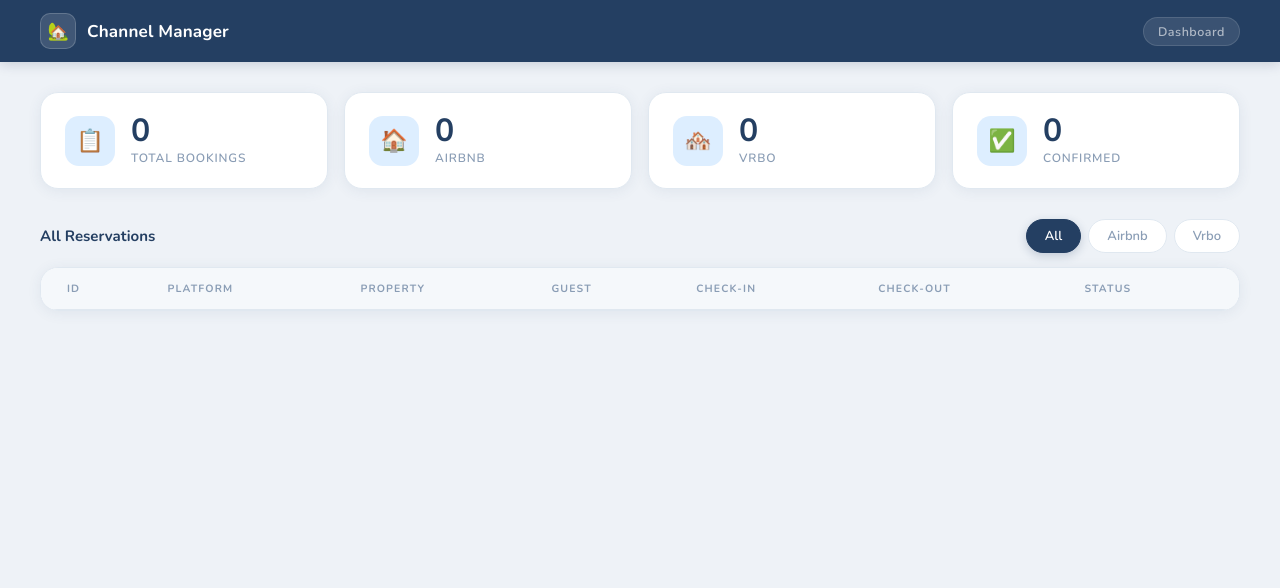
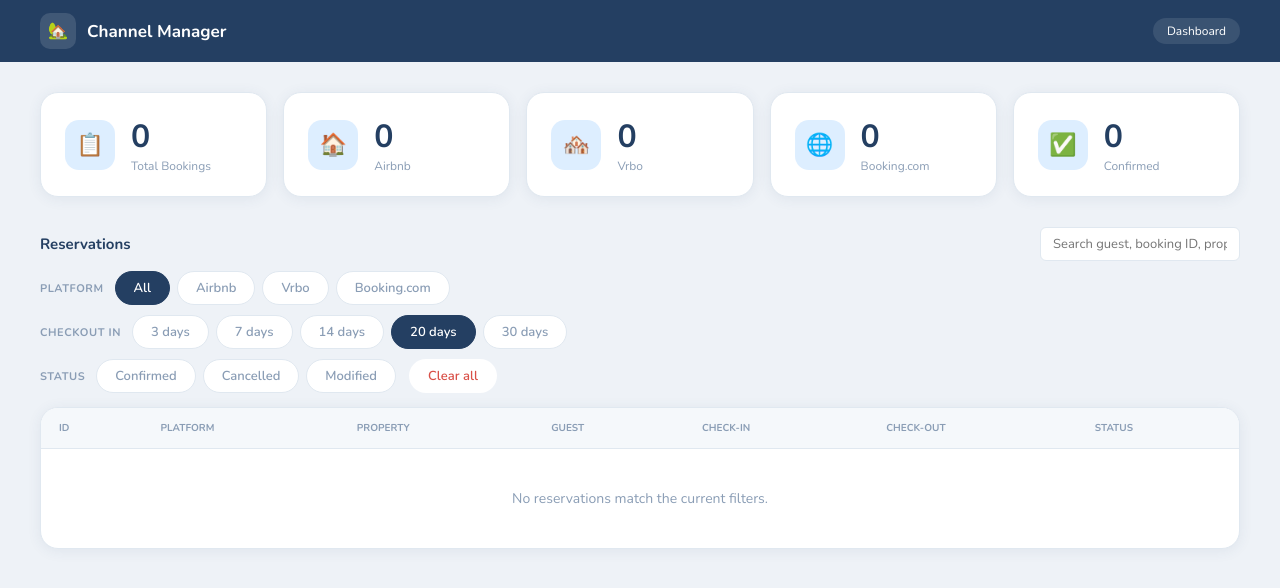
Before and after one commit to mustafat52/channel-manager, a FastAPI app: page /dashboard in a window 1280 px wide. Shown: the top 588 px of the page. Run offline with FastAPI, Linux system fonts and the light colour scheme; the visitor is signed in with stand-in values (Sample User, id 1); lists and menus that the app fills with data are empty.

Commit message:
added filters

```diff
--- a/app/main.py
+++ b/app/main.py
@@ -2,77 +2,106 @@ from fastapi import FastAPI, Request
 from fastapi.responses import HTMLResponse, RedirectResponse
 from fastapi.templating import Jinja2Templates
 from sqlalchemy.orm import Session
-from sqlalchemy import func
+from sqlalchemy import func, or_
+from sqlalchemy import Enum as SAEnum
 from starlette.middleware.sessions import SessionMiddleware
+from datetime import date, timedelta
 
 from app.db.database import SessionLocal
-from app.db.models import Booking, Property
+from app.db.models import Booking, Property, BookingStatus  # make sure BookingStatus is imported
 from app.api import auth
 
 
 app = FastAPI()
 
-# Session middleware for login sessions
 app.add_middleware(SessionMiddleware, secret_key="change-this-secret-key")
 
 templates = Jinja2Templates(directory="app/templates")
 
-# include auth routes (login)
 app.include_router(auth.router)
 
 
+@app.get("/")
+def home():
+    return RedirectResponse("/login")
+
+
+# ── Single, correct /dashboard route ──────────────────────────────────────────
 @app.get("/dashboard", response_class=HTMLResponse)
-def dashboard(request: Request, platform: str = None):
-
-    # check if user is logged in
+def dashboard(
+    request: Request,
+    platform: str = None,
+    status: str = None,
+    window: int = 20,       # default 20-day checkout window
+    search: str = None,
+):
     if not request.session.get("user"):
         return RedirectResponse(url="/login")
 
     db: Session = SessionLocal()
 
     try:
+        today = date.today()
+        window_end = today + timedelta(days=window)
+
         query = db.query(Booking).join(Property)
 
+        # PLATFORM FILTER
         if platform:
             query = query.filter(Booking.platform == platform)
 
-        bookings = query.order_by(Booking.created_at.desc()).all()
+        # STATUS FILTER — cast string → Enum so SQLAlchemy comparison works
+        if status:
+            try:
+                query = query.filter(Booking.status == BookingStatus(status))
+            except ValueError:
+                pass  # ignore invalid status values rather than crashing
 
-        total_bookings = db.query(func.count(Booking.id)).scalar()
-        airbnb_count = (
-            db.query(func.count(Booking.id))
-            .filter(Booking.platform == "airbnb")
-            .scalar()
+        # CHECKOUT WINDOW FILTER — always applied (window defaults to 20)
+        query = query.filter(
+            Booking.checkout_date >= today,
+            Booking.checkout_date <= window_end,
         )
 
-        vrbo_count = (
-            db.query(func.count(Booking.id))
-            .filter(Booking.platform == "vrbo")
-            .scalar()
-        )
+        # SEARCH FILTER
+        if search:
+            query = query.filter(
+                or_(
+                    Booking.guest_name.ilike(f"%{search}%"),
+                    Booking.booking_id.ilike(f"%{search}%"),
+                    Property.name.ilike(f"%{search}%"),
+                )
+            )
 
-        confirmed_count = (
-            db.query(func.count(Booking.id))
-            .filter(Booking.status == "confirmed")
-            .scalar()
-        )
+        bookings = query.order_by(Booking.checkout_date.asc()).all()
+
+        # ── Stats (global, unaffected by active filters) ──────────────────────
+        total_bookings   = db.query(func.count(Booking.id)).scalar()
+        airbnb_count     = db.query(func.count(Booking.id)).filter(Booking.platform == "airbnb").scalar()
+        vrbo_count       = db.query(func.count(Booking.id)).filter(Booking.platform == "vrbo").scalar()
+        booking_count    = db.query(func.count(Booking.id)).filter(Booking.platform == "booking").scalar()
+        confirmed_count  = db.query(func.count(Booking.id)).filter(Booking.status == BookingStatus("confirmed")).scalar()
 
         return templates.TemplateResponse(
             "dashboard.html",
             {
                 "request": request,
                 "bookings": bookings,
-                "total_bookings": total_bookings,
-                "airbnb_count": airbnb_count,
-                "vrbo_count": vrbo_count,
+
+                # stats
+                "total_bookings":  total_bookings,
+                "airbnb_count":    airbnb_count,
+                "vrbo_count":      vrbo_count,
+                "booking_count":   booking_count,
                 "confirmed_count": confirmed_count,
+
+                # active filter state — None means "not selected"
                 "selected_platform": platform,
+                "selected_status":   status,
+                "window":            window,
+                "search":            search,
             },
         )
 
     finally:
         db.close()
-
-@app.get("/")
-def home():
-    return RedirectResponse("/login")
--- a/app/templates/dashboard.html
+++ b/app/templates/dashboard.html
@@ -34,7 +34,7 @@ body {
     color: var(--text);
 }
 
-/* ── Top Nav ─── */
+/* NAV */
 .topnav {
     background: var(--navy);
     height: 62px;
@@ -42,229 +42,174 @@ body {
     display: flex;
     align-items: center;
     justify-content: space-between;
-    box-shadow: 0 2px 12px rgba(20,40,70,0.18);
 }
 
-.nav-brand {
-    display: flex;
-    align-items: center;
-    gap: 11px;
+.nav-brand { display:flex; align-items:center; gap:11px; }
+.nav-icon {
+    width:36px; height:36px;
+    background: rgba(255,255,255,0.13);
+    border-radius:10px;
+    display:flex; align-items:center; justify-content:center;
 }
 
-.nav-icon {
-    width: 36px; height: 36px;
-    background: rgba(255,255,255,0.13);
-    border-radius: 10px;
-    display: flex; align-items: center; justify-content: center;
-    font-size: 17px;
-    border: 1px solid rgba(255,255,255,0.18);
+.nav-brand h1 { font-size:17px; color:white; }
+
+.nav-pill {
+    font-size:12px;
+    background:rgba(255,255,255,0.1);
+    padding:5px 14px;
+    border-radius:20px;
+    color:white;
 }
 
-.nav-brand h1 {
-    font-size: 17px;
-    font-weight: 700;
-    color: white;
-    letter-spacing: 0.01em;
-}
+/* PAGE */
+.page { padding:30px 40px 50px; }
 
-.nav-pill {
-    font-size: 12.5px;
-    font-weight: 600;
-    color: rgba(255,255,255,0.6);
-    background: rgba(255,255,255,0.1);
-    padding: 5px 14px;
-    border-radius: 20px;
-    border: 1px solid rgba(255,255,255,0.12);
-    letter-spacing: 0.04em;
-}
-
-/* ── Page ─── */
-.page {
-    padding: 30px 40px 50px;
-}
-
-/* ── Stats ─── */
+/* STATS */
 .stats {
-    display: grid;
-    grid-template-columns: repeat(4, 1fr);
-    gap: 16px;
-    margin-bottom: 30px;
+    display:grid;
+    grid-template-columns:repeat(5,1fr);
+    gap:16px;
+    margin-bottom:30px;
 }
 
 .card {
-    background: var(--surface);
-    border-radius: 18px;
-    padding: 22px 24px;
-    border: 1.5px solid var(--border);
-    box-shadow: var(--shadow);
-    display: flex;
-    align-items: center;
-    gap: 16px;
-    transition: transform 0.22s ease, box-shadow 0.22s ease;
-    animation: fadeUp 0.45s ease both;
+    background:var(--surface);
+    border-radius:18px;
+    padding:22px 24px;
+    border:1.5px solid var(--border);
+    box-shadow:var(--shadow);
+    display:flex;
+    align-items:center;
+    gap:16px;
 }
-.card:nth-child(1){animation-delay:.05s}
-.card:nth-child(2){animation-delay:.12s}
-.card:nth-child(3){animation-delay:.19s}
-.card:nth-child(4){animation-delay:.26s}
-.card:hover { transform: translateY(-3px); box-shadow: var(--shadow-hover); }
 
 .card-ico {
-    width: 50px; height: 50px;
-    border-radius: 14px;
-    display: flex; align-items: center; justify-content: center;
-    font-size: 22px;
-    background: var(--blue-pale);
-    flex-shrink: 0;
+    width:50px;height:50px;
+    border-radius:14px;
+    display:flex;align-items:center;justify-content:center;
+    font-size:22px;
+    background:var(--blue-pale);
 }
 
-.card h2 {
-    font-size: 32px;
-    font-weight: 700;
-    color: var(--navy);
-    line-height: 1;
-    margin-bottom: 3px;
-    letter-spacing: -0.02em;
+.card h2 { font-size:32px; color:var(--navy); }
+.card p { font-size:12px; color:var(--muted); }
+
+/* TOOLBAR */
+.toolbar {
+    display:flex;
+    flex-direction:column;
+    gap:10px;
+    margin-bottom:14px;
 }
 
-.card p {
-    font-size: 12px;
-    font-weight: 600;
-    color: var(--muted);
-    text-transform: uppercase;
-    letter-spacing: 0.07em;
-}
-
-/* ── Toolbar ─── */
-.toolbar {
-    display: flex;
-    align-items: center;
-    justify-content: space-between;
-    margin-bottom: 14px;
-    animation: fadeUp 0.45s 0.3s ease both;
+.toolbar-row {
+    display:flex;
+    align-items:center;
+    justify-content:space-between;
 }
 
 .toolbar-label {
-    font-size: 15px;
-    font-weight: 700;
+    font-size:15px;
+    font-weight:700;
+    color:var(--navy);
+}
+
+.filters { display:flex; gap:7px; flex-wrap:wrap; align-items:center; }
+
+.filters a {
+    text-decoration:none;
+    padding:7px 18px;
+    border-radius:30px;
+    font-size:13px;
+    font-weight:600;
+    background:var(--surface);
+    color:var(--muted);
+    border:1.5px solid var(--border);
+    transition: background 0.15s, color 0.15s;
+}
+
+.filters a.active {
+    background:var(--navy);
+    color:white;
+    border-color: var(--navy);
+}
+
+.filters a:hover:not(.active) {
+    background: var(--blue-pale);
     color: var(--navy);
 }
 
-.filters { display: flex; gap: 7px; }
-
-.filters a {
-    text-decoration: none;
-    padding: 7px 18px;
-    border-radius: 30px;
-    font-size: 13px;
-    font-weight: 600;
-    background: var(--surface);
-    color: var(--muted);
-    border: 1.5px solid var(--border);
-    transition: all 0.17s ease;
+/* SEARCH */
+.search-box input{
+    padding:7px 12px;
+    border-radius:6px;
+    border:1px solid var(--border);
+    font-size:13px;
+    font-family: 'Nunito', sans-serif;
 }
 
-.filters a:hover {
-    border-color: var(--blue);
-    color: var(--blue-deep);
-    background: var(--blue-pale);
+/* TABLE */
+.table-wrap {
+    background:var(--surface);
+    border-radius:18px;
+    border:1.5px solid var(--border);
+    box-shadow:var(--shadow);
+    overflow:hidden;
 }
 
-.filters a.active {
-    background: var(--navy);
-    color: white;
-    border-color: var(--navy);
-    box-shadow: 0 3px 10px rgba(36,63,98,0.22);
+table { width:100%; border-collapse:collapse; }
+
+thead tr { background:var(--surface-2); }
+
+th {
+    padding:13px 18px;
+    font-size:10px;
+    text-transform:uppercase;
+    color:var(--muted);
+    text-align: left;
 }
 
-/* ── Table ─── */
-.table-wrap {
-    background: var(--surface);
-    border-radius: 18px;
-    border: 1.5px solid var(--border);
-    box-shadow: var(--shadow);
-    overflow: hidden;
-    animation: fadeUp 0.45s 0.37s ease both;
+td {
+    padding:14px 18px;
+    font-size:14px;
+    border-top: 1px solid var(--border);
 }
 
-table { width: 100%; border-collapse: collapse; }
-
-thead tr {
-    background: var(--surface-2);
-    border-bottom: 1.5px solid var(--border);
-}
-
-th {
-    padding: 13px 18px;
-    text-align: left;
-    font-size: 10.5px;
-    font-weight: 700;
-    letter-spacing: 0.11em;
-    text-transform: uppercase;
-    color: var(--muted);
-}
-th:first-child { padding-left: 26px; }
-th:last-child  { padding-right: 26px; }
-
-tbody tr {
-    border-bottom: 1px solid var(--border);
-    transition: background 0.14s ease;
-}
-tbody tr:last-child { border-bottom: none; }
-tbody tr:hover { background: #f3f7fc; }
-
-td {
-    padding: 14px 18px;
-    font-size: 14px;
-    color: var(--text);
-    max-width: 230px;
-    word-wrap: break-word;
-    overflow-wrap: break-word;
-}
-td:first-child { padding-left: 26px; }
-td:last-child  { padding-right: 26px; }
-
 .id-badge {
-    font-size: 11.5px;
-    font-weight: 700;
-    color: var(--muted);
-    background: var(--surface-2);
-    padding: 3px 9px;
-    border-radius: 7px;
-    border: 1px solid var(--border);
+    font-size:11px;
+    background:var(--surface-2);
+    padding:3px 9px;
+    border-radius:7px;
 }
 
 .plat-badge {
-    display: inline-block;
-    padding: 3px 11px;
-    border-radius: 20px;
-    font-size: 12px;
-    font-weight: 700;
-    background: var(--blue-pale);
+    padding:3px 11px;
+    border-radius:20px;
+    background:var(--blue-pale);
+    font-size:12px;
+    font-weight:600;
     color: var(--blue-deep);
 }
 
-.prop-name { font-weight: 700; color: var(--navy); }
+.prop-name { font-weight:700; color:var(--navy); }
 
-.date-val { font-size: 13.5px; color: var(--muted); font-weight: 500; }
+td.confirmed { color:var(--green); font-weight:700; }
+td.cancelled { color:var(--red); font-weight:700; }
+td.modified  { color:var(--amber); font-weight:700; }
 
-td.confirmed { color: var(--green); font-weight: 700; font-size: 13px; }
-td.cancelled { color: var(--red);   font-weight: 700; font-size: 13px; }
-td.modified  { color: var(--amber); font-weight: 700; font-size: 13px; }
-
-/* ── Animations ─── */
-@keyframes fadeUp {
-    from { opacity: 0; transform: translateY(12px); }
-    to   { opacity: 1; transform: translateY(0); }
-}
-
-@media (max-width: 860px) {
-    .page, .topnav { padding-left: 20px; padding-right: 20px; }
-    .stats { grid-template-columns: repeat(2,1fr); }
+.filter-section-label {
+    font-size: 11px;
+    font-weight: 700;
+    color: var(--muted);
+    text-transform: uppercase;
+    letter-spacing: 0.05em;
+    margin-right: 4px;
 }
 
 </style>
 </head>
+
 <body>
 
 <nav class="topnav">
@@ -277,7 +222,9 @@ td.modified  { color: var(--amber); font-weight: 700; font-size: 13px; }
 
 <div class="page">
 
+<!-- STATS -->
 <div class="stats">
+
 <div class="card">
 <div class="card-ico">📋</div>
 <div>
@@ -285,6 +232,7 @@ td.modified  { color: var(--amber); font-weight: 700; font-size: 13px; }
 <p>Total Bookings</p>
 </div>
 </div>
+
 <div class="card">
 <div class="card-ico">🏠</div>
 <div>
@@ -292,6 +240,7 @@ td.modified  { color: var(--amber); font-weight: 700; font-size: 13px; }
 <p>Airbnb</p>
 </div>
 </div>
+
 <div class="card">
 <div class="card-ico">🏘️</div>
 <div>
@@ -299,6 +248,15 @@ td.modified  { color: var(--amber); font-weight: 700; font-size: 13px; }
 <p>Vrbo</p>
 </div>
 </div>
+
+<div class="card">
+<div class="card-ico">🌐</div>
+<div>
+<h2>{{ booking_count }}</h2>
+<p>Booking.com</p>
+</div>
+</div>
+
 <div class="card">
 <div class="card-ico">✅</div>
 <div>
@@ -306,19 +264,90 @@ td.modified  { color: var(--amber); font-weight: 700; font-size: 13px; }
 <p>Confirmed</p>
 </div>
 </div>
+
 </div>
 
+<!-- TOOLBAR -->
 <div class="toolbar">
-        <span class="toolbar-label">All Reservations</span>
-        <div class="filters">
-            <a href="/dashboard" class="{% if not selected_platform %}active{% endif %}">All</a>
-            <a href="/dashboard?platform=airbnb" class="{% if selected_platform == 'airbnb' %}active{% endif %}">Airbnb</a>
-            <a href="/dashboard?platform=vrbo" class="{% if selected_platform == 'vrbo' %}active{% endif %}">Vrbo</a>
+
+<div class="toolbar-row">
+<span class="toolbar-label">Reservations</span>
+
+<div class="search-box">
+<!-- Search preserves all active filters -->
+<form method="get" action="/dashboard">
+  {% if selected_platform %}<input type="hidden" name="platform" value="{{ selected_platform }}">{% endif %}
+  {% if selected_status %}<input type="hidden" name="status" value="{{ selected_status }}">{% endif %}
+  <input type="hidden" name="window" value="{{ window }}">
+  <input type="text" name="search" placeholder="Search guest, booking ID, property"
+    value="{{ search if search else '' }}">
+</form>
 </div>
 </div>
 
+<!--
+  FILTER LINK PATTERN (used throughout):
+  Every filter pill carries the OTHER two filters' current state in the URL,
+  so clicking one filter never resets the others.
+  None-valued params are simply omitted (no "platform=None" pollution).
+-->
+
+<!-- PLATFORM FILTER -->
+<div class="filters">
+<span class="filter-section-label">Platform</span>
+
+{# Helper macro: build query string preserving all filters except the one being changed #}
+
+<a href="/dashboard?window={{ window }}{% if selected_status %}&status={{ selected_status }}{% endif %}{% if search %}&search={{ search }}{% endif %}"
+   class="{% if not selected_platform %}active{% endif %}">
+  All
+</a>
+
+{% for plat in ['airbnb', 'vrbo', 'booking'] %}
+<a href="/dashboard?platform={{ plat }}&window={{ window }}{% if selected_status %}&status={{ selected_status }}{% endif %}{% if search %}&search={{ search }}{% endif %}"
+   class="{% if selected_platform == plat %}active{% endif %}">
+  {{ 'Airbnb' if plat == 'airbnb' else ('Vrbo' if plat == 'vrbo' else 'Booking.com') }}
+</a>
+{% endfor %}
+
+</div>
+
+<!-- CHECKOUT WINDOW FILTER -->
+<div class="filters">
+<span class="filter-section-label">Checkout in</span>
+
+{% for d in [3, 7, 14, 20, 30] %}
+<a href="/dashboard?window={{ d }}{% if selected_platform %}&platform={{ selected_platform }}{% endif %}{% if selected_status %}&status={{ selected_status }}{% endif %}{% if search %}&search={{ search }}{% endif %}"
+   class="{% if window == d %}active{% endif %}">
+  {{ d }} days
+</a>
+{% endfor %}
+
+</div>
+
+<!-- STATUS FILTER -->
+<div class="filters">
+<span class="filter-section-label">Status</span>
+
+{% for s, label in [('confirmed','Confirmed'), ('cancelled','Cancelled'), ('modified','Modified')] %}
+<a href="/dashboard?status={{ s }}&window={{ window }}{% if selected_platform %}&platform={{ selected_platform }}{% endif %}{% if search %}&search={{ search }}{% endif %}"
+   class="{% if selected_status == s %}active{% endif %}">
+  {{ label }}
+</a>
+{% endfor %}
+
+<a href="/dashboard" style="border-color:transparent; color:var(--red); margin-left:6px;">
+  Clear all
+</a>
+
+</div>
+
+</div>
+
+<!-- TABLE -->
 <div class="table-wrap">
 <table>
+
 <thead>
 <tr>
 <th>ID</th>
@@ -330,24 +359,42 @@ td.modified  { color: var(--amber); font-weight: 700; font-size: 13px; }
 <th>Status</th>
 </tr>
 </thead>
+
 <tbody>
+
 {% for booking in bookings %}
 <tr>
 <td><span class="id-badge">{{ booking.booking_id }}</span></td>
+
 {% if not selected_platform %}
 <td><span class="plat-badge">{{ booking.platform }}</span></td>
 {% endif %}
-                    <td><span class="prop-name">{{ booking.property.name if booking.property else booking.property_name }}</span></td>
+
+<td><span class="prop-name">{{ booking.property.name }}</span></td>
+
 <td>{{ booking.guest_name }}</td>
-                    <td><span class="date-val">{{ booking.checkin_date }}</span></td>
-                    <td><span class="date-val">{{ booking.checkout_date }}</span></td>
+
+<td>{{ booking.checkin_date }}</td>
+
+<td>{{ booking.checkout_date }}</td>
+
 <td class="{{ booking.status.value }}">{{ booking.status.value }}</td>
+
+</tr>
+{% else %}
+<tr>
+  <td colspan="7" style="text-align:center; color:var(--muted); padding:40px;">
+    No reservations match the current filters.
+  </td>
 </tr>
 {% endfor %}
+
 </tbody>
+
 </table>
 </div>
 
 </div>
+
 </body>
 </html>
```
Also changed, not shown: scripts/seed_data.py (added, +81 -0 lines). Lines whose indentation alone changed are shown as unchanged.
